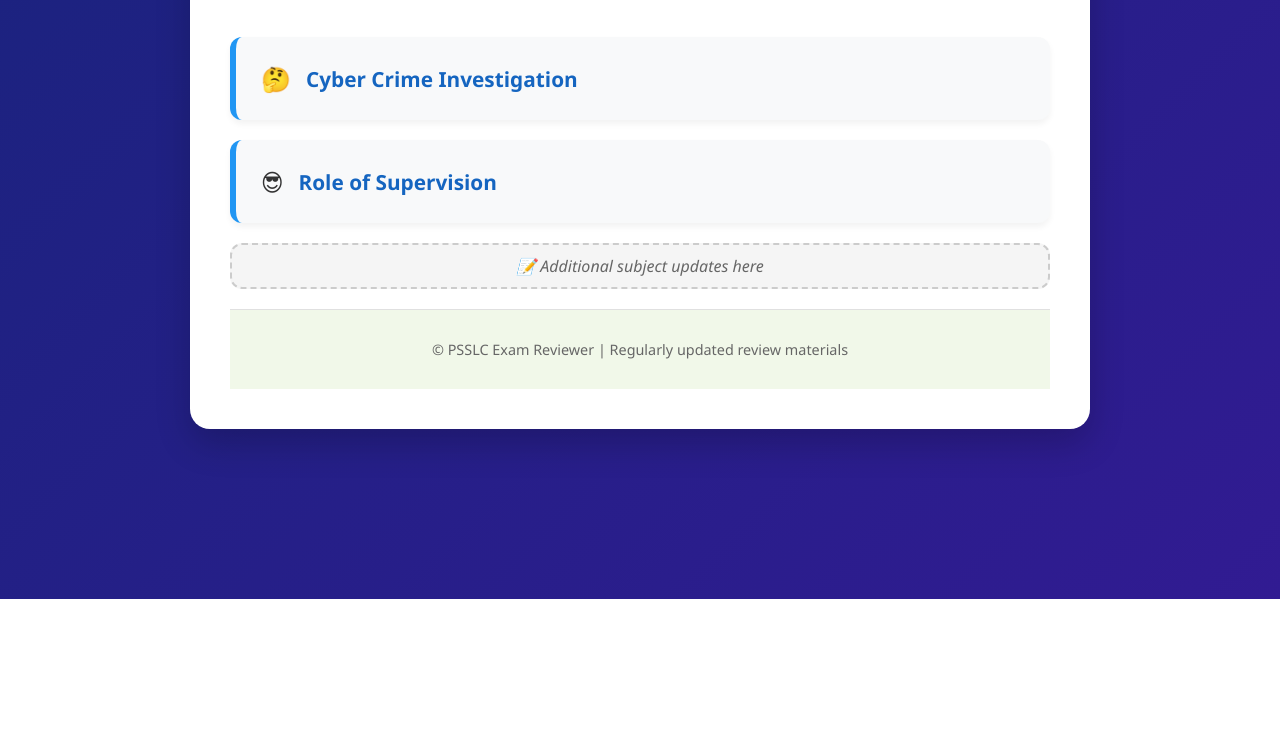
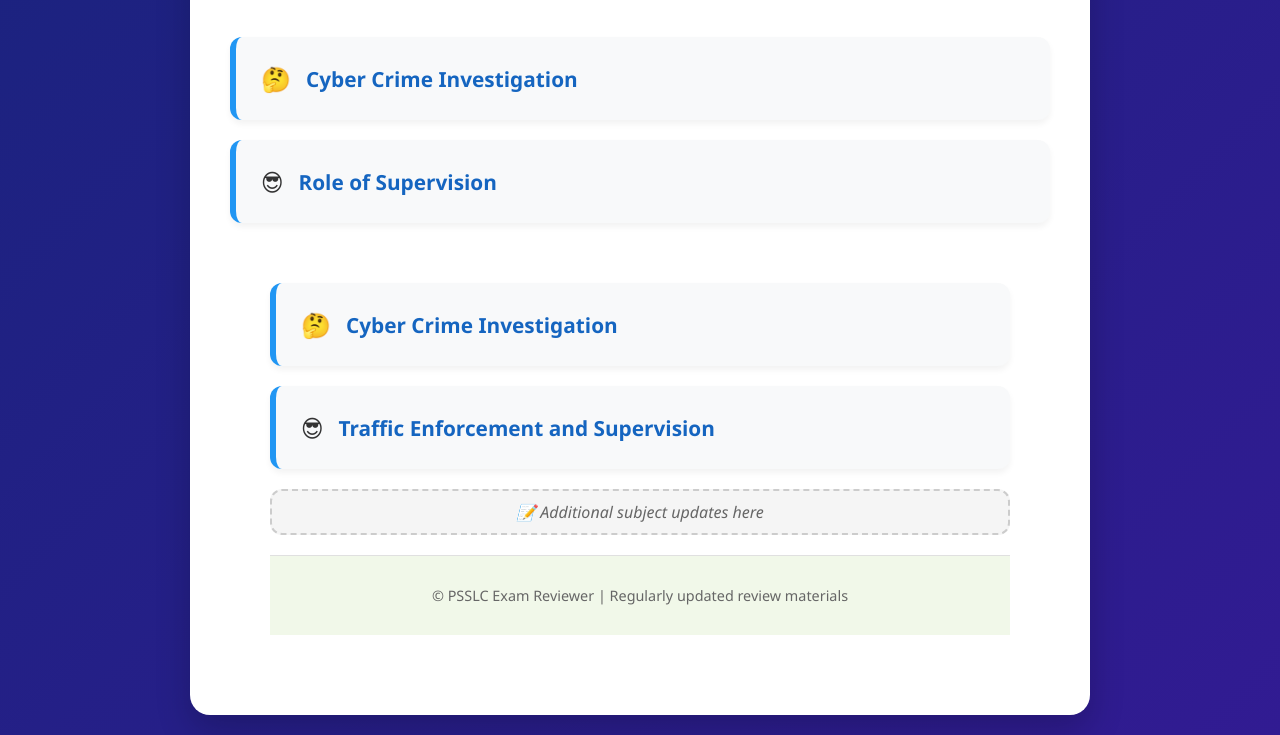
Before and after one commit to rekzbanz02-arch/psslc-reviewer-page, a plain HTML site: page index.html in a window 1280 px wide. Shown: the part 201-936 px from the top of the page. Before the commit the page ends 800 px from the top, so only its background shows below. Drawn offline with Linux system fonts and the light colour scheme.

Commit message:
Update index.html

```diff
--- a/index.html
+++ b/index.html
@@ -109,7 +109,7 @@
         }
 
         .subject-card:nth-child(3)::before {
-            content: '👥';
+            content: '🧐';
         }
 
         /* Empty card for future links */
@@ -215,6 +215,19 @@
                 </a>
             </div>
 
+            <div class="links-container">
+            <div class="subject-card">
+                <a href="https://rekzbanz02-arch.github.io/cybercrime-invest/" target="_blank" rel="noopener noreferrer">
+                    Cyber Crime Investigation
+                </a>
+            </div>
+
+            <div class="subject-card">
+                <a href="https://rekzbanz02-arch.github.io/traffic-enforcement-supervision/" target="_blank" rel="noopener noreferrer">
+                    Traffic Enforcement and Supervision
+                </a>
+            </div>
+
             <!-- Room for additional links - Copy and modify this block for new links -->
             <div class="empty-card">
                 📝 Additional subject updates here
```
